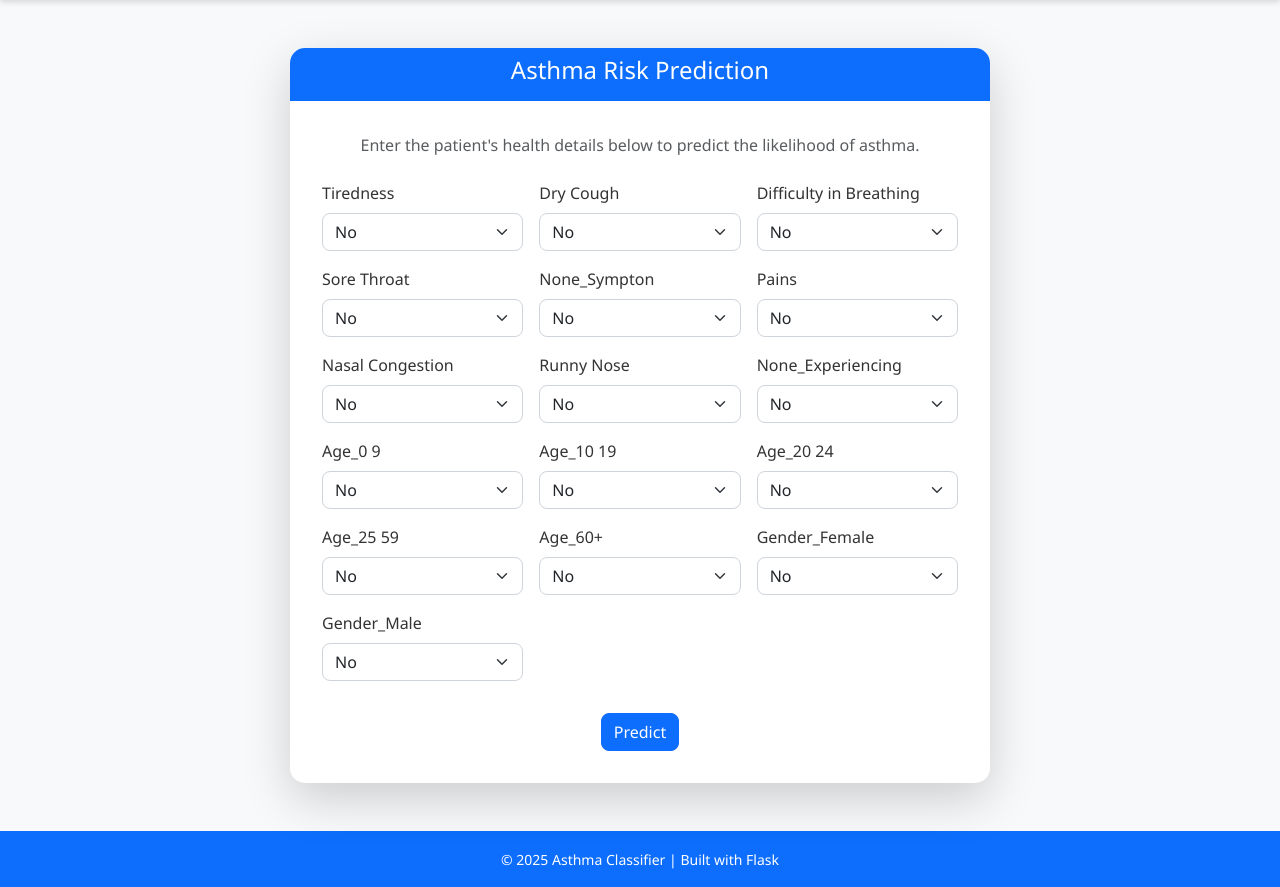
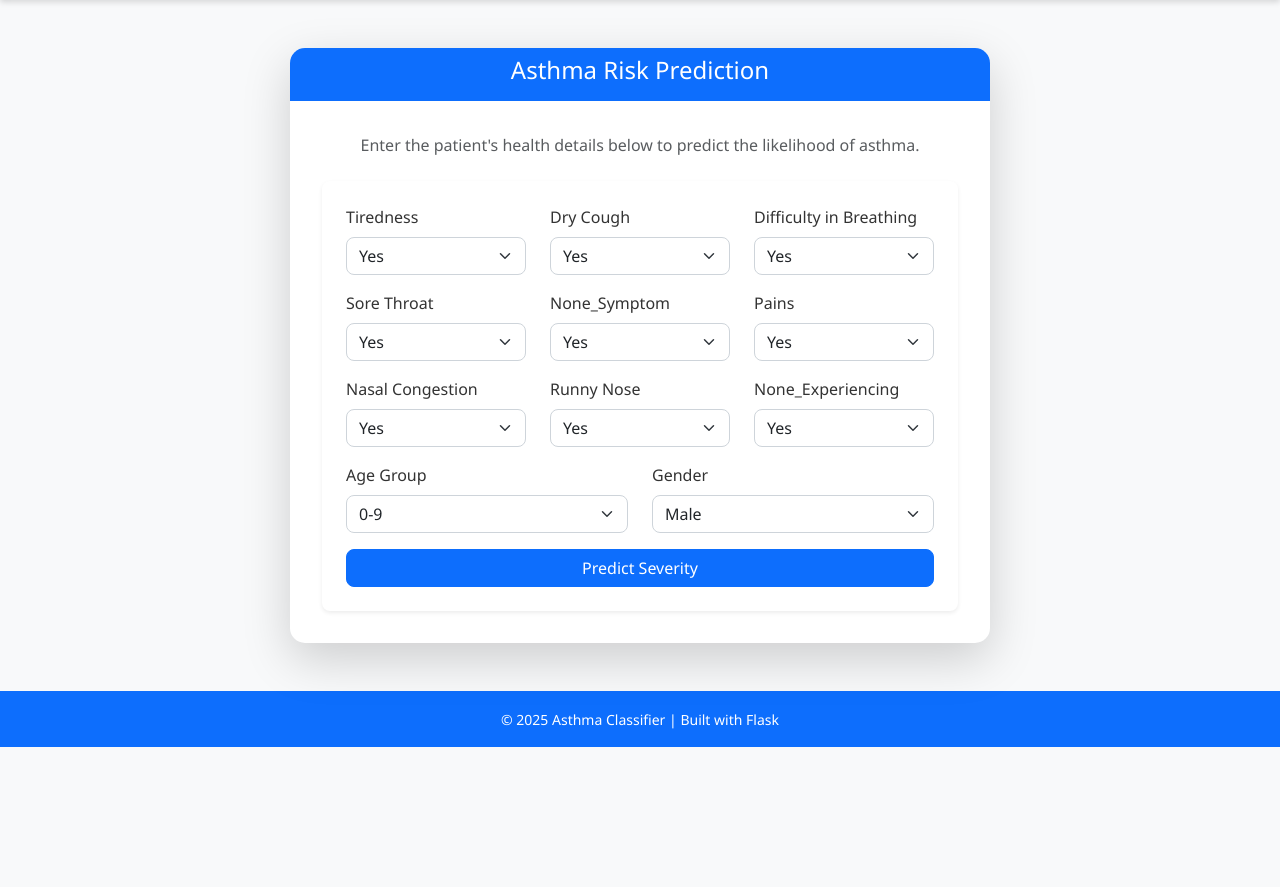
Before and after one commit to ChrisKabumba/GRP-B-ISP-ChrisKabumba, a Flask app: page /predict in a window 1280 px wide. Shown: the part 56-943 px from the top of the page. After the commit the page ends 803 px from the top, so only its background shows below. Run offline with Flask 3, Linux system fonts and the light colour scheme; the visitor is signed in with stand-in values (Sample User, id 1); parts of the project's set-up code (start-up, migrations or seed data) failed here and were passed over.

Commit message:
Feature improvement

```diff
--- a/asthma_classifier/app/__init__.py
+++ b/asthma_classifier/app/__init__.py
@@ -16,7 +16,7 @@ def create_app():
 
     db.init_app(app)
     login_manager.init_app(app)
-    login_manager.login_view = 'login'
+    login_manager.login_view = 'main.login'
 
     from .routes import main
     app.register_blueprint(main)
--- a/asthma_classifier/app/models.py
+++ b/asthma_classifier/app/models.py
@@ -6,6 +6,7 @@ def load_user(user_id):
     return User.query.get(int(user_id))
 
 class User(UserMixin, db.Model):
+    """username, password, role"""
     id = db.Column(db.Integer, primary_key=True)
     username = db.Column(db.String(150), unique=True, nullable=False)
     password = db.Column(db.String(150), nullable=False)
--- a/asthma_classifier/app/routes.py
+++ b/asthma_classifier/app/routes.py
@@ -7,9 +7,13 @@ import pandas as pd
 import joblib
 # import pickle, numpy
 
-file_path = "./model/asthma_severity_model.pkl"
 main = Blueprint('main', __name__)
-model = joblib.load(file_path)
+# Load model and preprocessor once when the app starts
+MODEL_PATH = "./model/asthma_model.pkl"
+# PREPROCESSOR_PATH = "./model/preprocessor.pkl"
+
+model = joblib.load(MODEL_PATH)
+# preprocessor = joblib.load(PREPROCESSOR_PATH)
 
 @main.route('/')
 def home():
@@ -62,74 +66,39 @@ def register():
 def dashboard():
     return render_template('dashboard.html', user=current_user)
 
-# @main.route('/predict', methods=['GET', 'POST'])
-# @login_required
-# def predict():
-#     if request.method == 'POST':
-#         data = [float(x) for x in request.form.values()]
-#         model = pickle.load(open('model/asthma_model.pkl', 'rb'))
-#         preprocessor = pickle.load(open('model/preprocessor.pkl', 'rb'))
-#         input_data = preprocessor.transform(np.array([data]))
-#         prediction = model.predict(input_data)
-#         return render_template('predict.html', result=prediction[0])
-#     return render_template('predict.html')
 
-# @main.route('/predict', methods=['GET', 'POST'])
-# @login_required
-# def predict():
-#     if request.method == 'POST':
-#         # Collect input data from form
-#         input_data = [
-#             request.form['age'],
-#             request.form['gender'],
-#             request.form['smoking'],
-#             request.form['family_history'],
-#             request.form['allergies'],
-#             request.form['activity']
-#         ]
+@main.route('/predict', methods=['GET', 'POST'])
+@login_required
+def predict():
+    prediction = None
 
-#         # Load preprocessor and model
-#         preprocessor = pickle.load(open('model/preprocessor.pkl', 'rb'))
-#         model = pickle.load(open('model/asthma_model.pkl', 'rb'))
+    if request.method == 'POST':
+        try:
+            # Collect form input values
+            form_data = {
+                'Tiredness': int(request.form.get('Tiredness')),
+                'Dry-Cough': int(request.form.get('Dry-Cough')),
+                'Difficulty-in-Breathing': int(request.form.get('Difficulty-in-Breathing')),
+                'Sore-Throat': int(request.form.get('Sore-Throat')),
+                'None_Sympton': int(request.form.get('None_Symptom')), # In the model, None_Symptom is None_Sympton
+                'Pains': int(request.form.get('Pains')),
+                'Nasal-Congestion': int(request.form.get('Nasal-Congestion')),
+                'Runny-Nose': int(request.form.get('Runny-Nose')),
+                'None_Experiencing': int(request.form.get('None_Experiencing')),
+                'Age': request.form.get('Age'),
+                'Gender': request.form.get('Gender')
+            }
 
-#         # Preprocess and predict
-#         X = pd.DataFrame([input_data], columns=[
-#             'Age', 'Gender', 'Smoking', 'Family_History', 'Allergies', 'Activity'
-#         ])
-#         X_processed = preprocessor.transform(X)
-#         prediction = model.predict(X_processed)
-
-#         return render_template('predict.html', result=prediction[0])
-
-#     return render_template('predict.html')
-
-@main.route("/predict", methods=["GET", "POST"])
-def predict():
-    if request.method == "POST":
-        try:
-            # Match the features used during training
-            features = [
-                "Tiredness", "Dry-Cough", "Difficulty-in-Breathing", "Sore-Throat",
-                "None_Sympton", "Pains", "Nasal-Congestion", "Runny-Nose",
-                "None_Experiencing", "Age_0-9", "Age_10-19", "Age_20-24",
-                "Age_25-59", "Age_60+", "Gender_Female", "Gender_Male"
-            ]
-
-            # Gather user input
-            user_input = {f: [int(request.form.get(f, 0))] for f in features}
-            X_input = pd.DataFrame(user_input)
+            # Convert to DataFrame
+            input_df = pd.DataFrame([form_data])
 
             # Predict severity
-            prediction = model.predict(X_input)[0]
-            proba = model.predict_proba(X_input).max() * 100
-
-            result = f"Predicted Asthma Severity: {prediction} ({proba:.1f}% confidence)"
-            flash(result, "success")
+            prediction = model.predict(input_df)[0]
 
         except Exception as e:
-            flash(f"Error: {e}", "danger")
+            flash(f"Error making prediction: {str(e)}", "danger")
 
-    return render_template("predict.html")
+    return render_template('predict.html', prediction=prediction)
 
 @main.route('/logout')
 @login_required
--- a/asthma_classifier/app/templates/predict.html
+++ b/asthma_classifier/app/templates/predict.html
@@ -1,44 +1,66 @@
 {% extends "base.html" %}
 {% block content %}
+
+{% if prediction is defined %}
+    <div class="alert alert-info text-center mt-4">
+      <h5>Prediction Result:</h5>
+      <p class="fw-bold">{{ prediction }}</p>
+    </div>
+{% endif %}
 
 <div class="card shadow-lg mx-auto" style="max-width: 700px;">
   <div class="card-header bg-primary text-white text-center">
     <h4>Asthma Risk Prediction</h4>
   </div>
+
   <div class="card-body">
     <p class="text-muted mb-4 text-center">
       Enter the patient's health details below to predict the likelihood of asthma.
     </p>
 
-      <form method="POST" class="row g-3">
-
-        {% for feature in [
-            "Tiredness", "Dry-Cough", "Difficulty-in-Breathing", "Sore-Throat",
-            "None_Sympton", "Pains", "Nasal-Congestion", "Runny-Nose",
-            "None_Experiencing", "Age_0-9", "Age_10-19", "Age_20-24",
-            "Age_25-59", "Age_60+", "Gender_Female", "Gender_Male"
-        ] %}
-
-        <div class="col-md-4">
-            <label class="form-label">{{ feature.replace('-', ' ') }}</label>
-            <select name="{{ feature }}" class="form-select">
-                <option value="0">No</option>
-                <option value="1">Yes</option>
-            </select>
+    <form method="POST" class="card p-4 shadow-sm rounded-3">
+      <div class="row">
+        <!-- Binary symptom inputs -->
+        {% for symptom in ['Tiredness', 'Dry-Cough', 'Difficulty-in-Breathing', 'Sore-Throat',
+                          'None_Symptom', 'Pains', 'Nasal-Congestion', 'Runny-Nose', 'None_Experiencing'] %}
+        <div class="col-md-4 mb-3">
+          <label for="{{ symptom }}" class="form-label">{{ symptom.replace('-', ' ') }}</label>
+          <select class="form-select" name="{{ symptom }}" required>
+            <option value="1">Yes</option>
+            <option value="0">No</option>
+          </select>
         </div>
         {% endfor %}
+      </div>
 
-        <div class="col-12 text-center">
-            <button type="submit" class="btn btn-primary mt-3">Predict</button>
+      <div class="row">
+        <!-- Age -->
+        <div class="col-md-6 mb-3">
+          <label for="Age" class="form-label">Age Group</label>
+          <select class="form-select" name="Age" required>
+            <option value="0-9">0-9</option>
+            <option value="10-19">10-19</option>
+            <option value="20-24">20-24</option>
+            <option value="25-59">25-59</option>
+            <option value="60+">60+</option>
+          </select>
         </div>
+
+        <!-- Gender -->
+        <div class="col-md-6 mb-3">
+          <label for="Gender" class="form-label">Gender</label>
+          <select class="form-select" name="Gender" required>
+            <option value="Male">Male</option>
+            <option value="Female">Female</option>
+            <option value="Other">Other</option>
+          </select>
+        </div>
+      </div>
+
+      <div class="d-grid">
+        <button type="submit" class="btn btn-primary">Predict Severity</button>
+      </div>
     </form>
-
-    {% if result is defined %}
-    <div class="alert alert-info text-center mt-4">
-      <h5>Prediction Result:</h5>
-      <p class="fw-bold">{{ result }}</p>
-    </div>
-    {% endif %}
   </div>
 </div>
 
```
Also changed, not shown: 5 other files.
